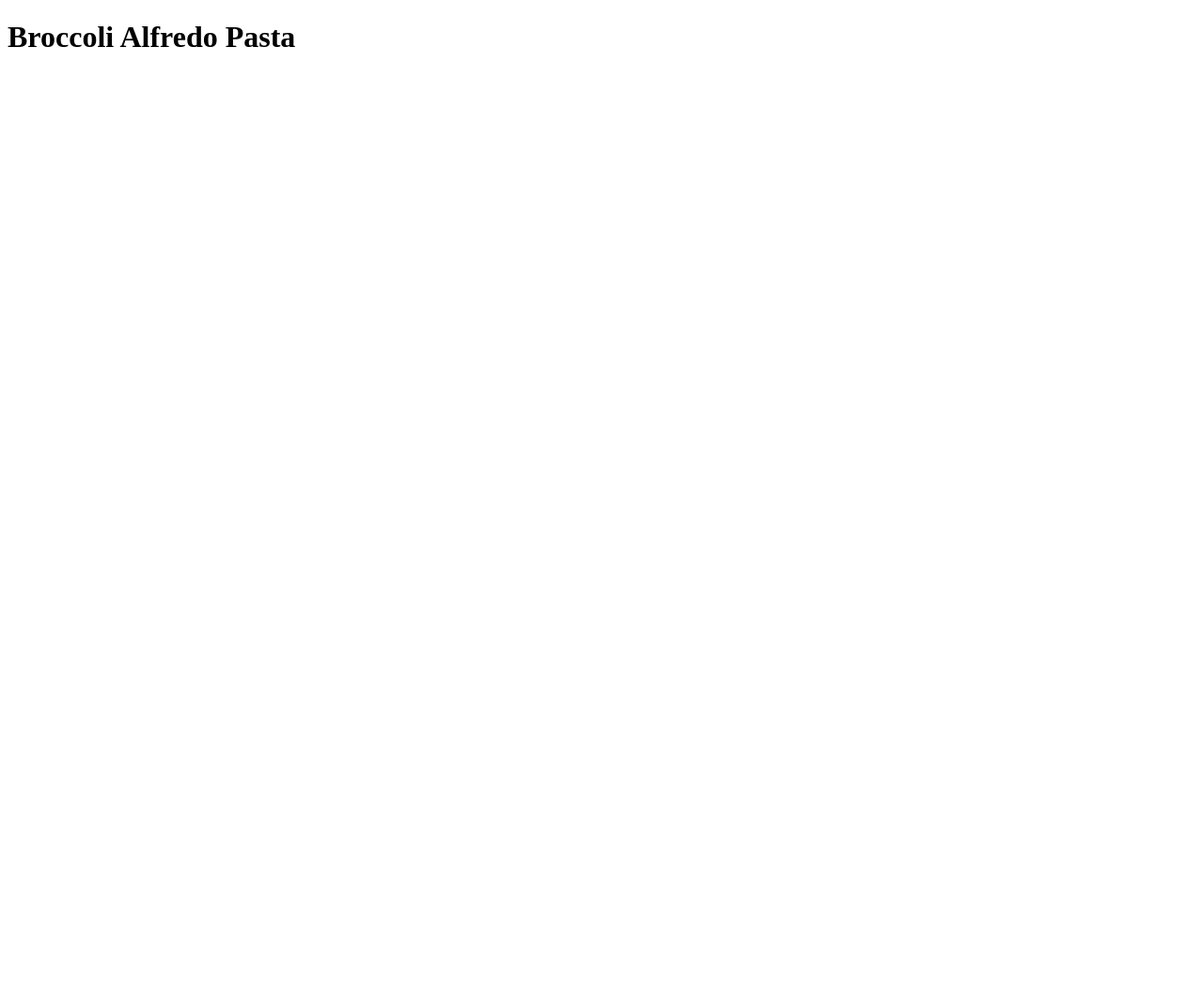
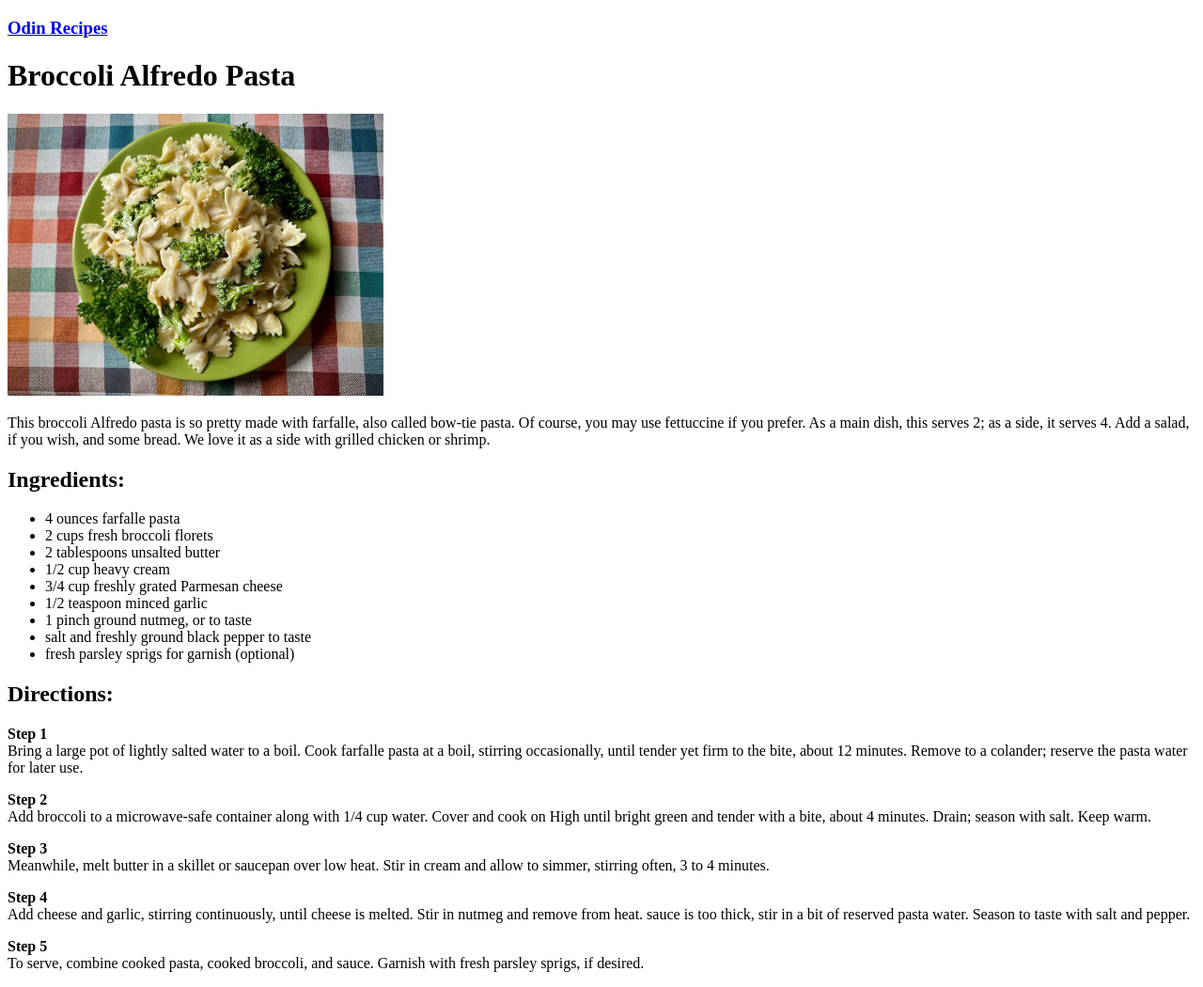
Before and after one commit to YisusXCraist/odin-recipes, a plain HTML site: page recipes/pasta.html in a window 1280 px wide. Shown: the whole page at 94% size. Before the commit the page ends 800 px from the top, so only its background shows below. Drawn offline with Linux system fonts and the light colour scheme.

Commit message:
All recipes added to the cookbook

```diff
--- a/recipes/pasta.html
+++ b/recipes/pasta.html
@@ -6,6 +6,51 @@
     <title>Broccoli Alfredo Pasta</title>
 </head>
 <body>
+    <h3><a href="../index.html">Odin Recipes</a></h3>
     <h1>Broccoli Alfredo Pasta</h1>
+    <p><img src="../images/alfredo-pasta.png" alt="Delicious Pasta, Broccoli and Alfredo sauce." width="400" height="300"></p>
+    <p>
+        This broccoli Alfredo pasta is so pretty made with farfalle, also called bow-tie pasta.
+        Of course, you may use fettuccine if you prefer. As a main dish, this serves 2; as a side, it serves 4.
+        Add a salad, if you wish, and some bread. We love it as a side with grilled chicken or shrimp.
+    </p>
+
+    <h2>Ingredients:</h2>
+
+    <ul>
+        <li>4 ounces farfalle pasta</li>
+        <li>2 cups fresh broccoli florets</li>
+        <li>2 tablespoons unsalted butter</li>
+        <li>1/2 cup heavy cream</li>
+        <li>3/4 cup freshly grated Parmesan cheese</li>
+        <li>1/2 teaspoon minced garlic</li>
+        <li>1 pinch ground nutmeg, or to taste</li>
+        <li>salt and freshly ground black pepper to taste</li>
+        <li>fresh parsley sprigs for garnish (optional)</li>
+    </ul>
+
+    <h2>Directions:</h2>
+    <p>
+        <b>Step 1</b><br>
+        Bring a large pot of lightly salted water to a boil.
+        Cook farfalle pasta at a boil, stirring occasionally, until tender yet firm to the bite, about 12 minutes.
+        Remove to a colander; reserve the pasta water for later use.
+    </p>
+    <p>
+        <b>Step 2</b><br>
+        Add broccoli to a microwave-safe container along with 1/4 cup water. Cover and cook on High until bright green and tender with a bite, about 4 minutes. Drain; season with salt. Keep warm.
+    </p>
+    <p>
+        <b>Step 3</b><br>
+        Meanwhile, melt butter in a skillet or saucepan over low heat. Stir in cream and allow to simmer, stirring often, 3 to 4 minutes.
+    </p>
+    <p>
+        <b>Step 4</b><br>
+        Add cheese and garlic, stirring continuously, until cheese is melted. Stir in nutmeg and remove from heat. sauce is too thick, stir in a bit of reserved pasta water. Season to taste with salt and pepper.
+    </p>
+    <p>
+        <b>Step 5</b><br>
+        To serve, combine cooked pasta, cooked broccoli, and sauce. Garnish with fresh parsley sprigs, if desired.
+    </p>
 </body>
 </html>
```
Also changed, not shown: index.html (+3 -0 lines), recipes/skillet.html (+32 -0 lines), recipes/tilapia.html (+40 -0 lines), images/alfredo-pasta.png (added), images/tilapia.png (added), images/zucchini.png (added).
